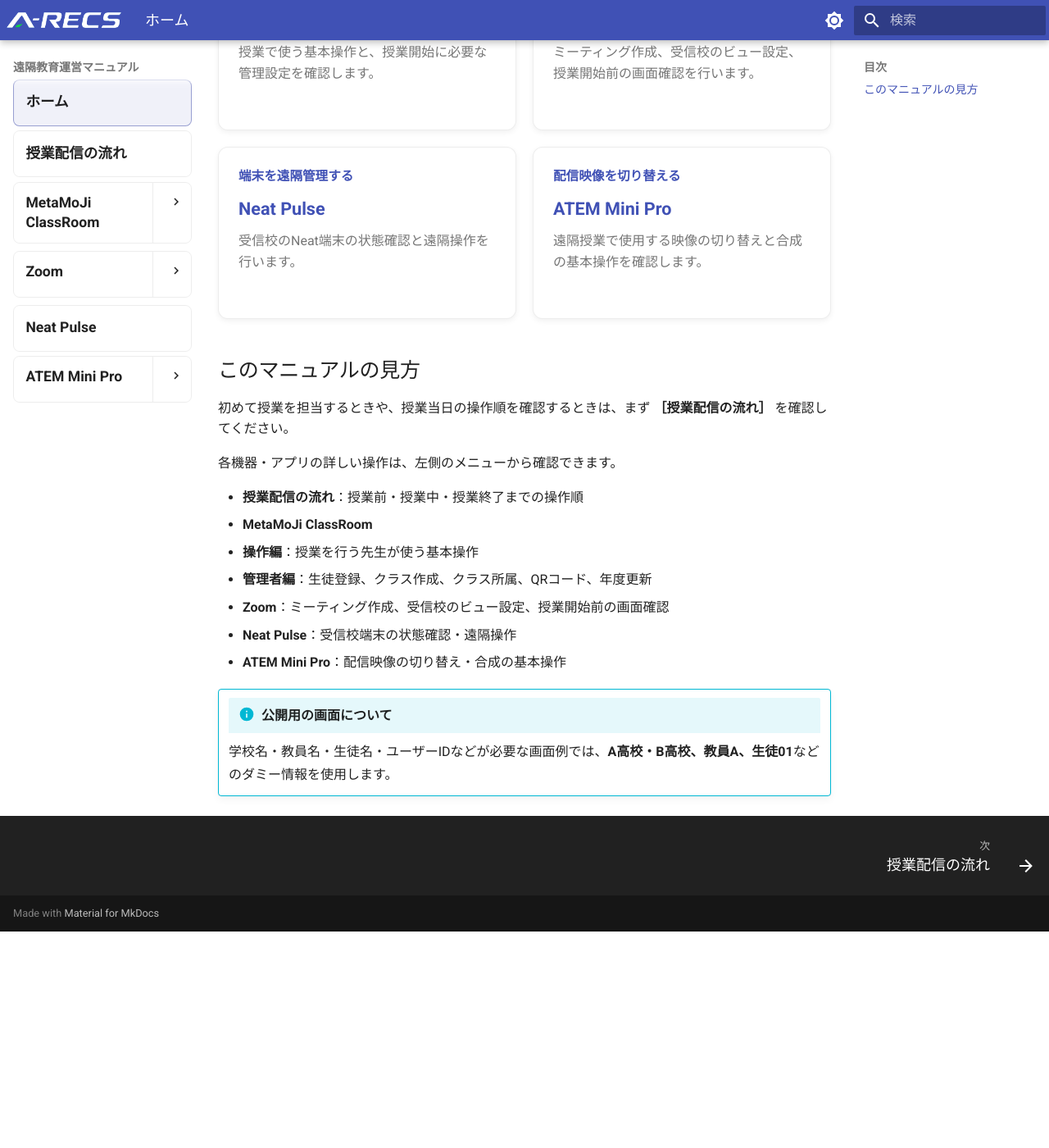
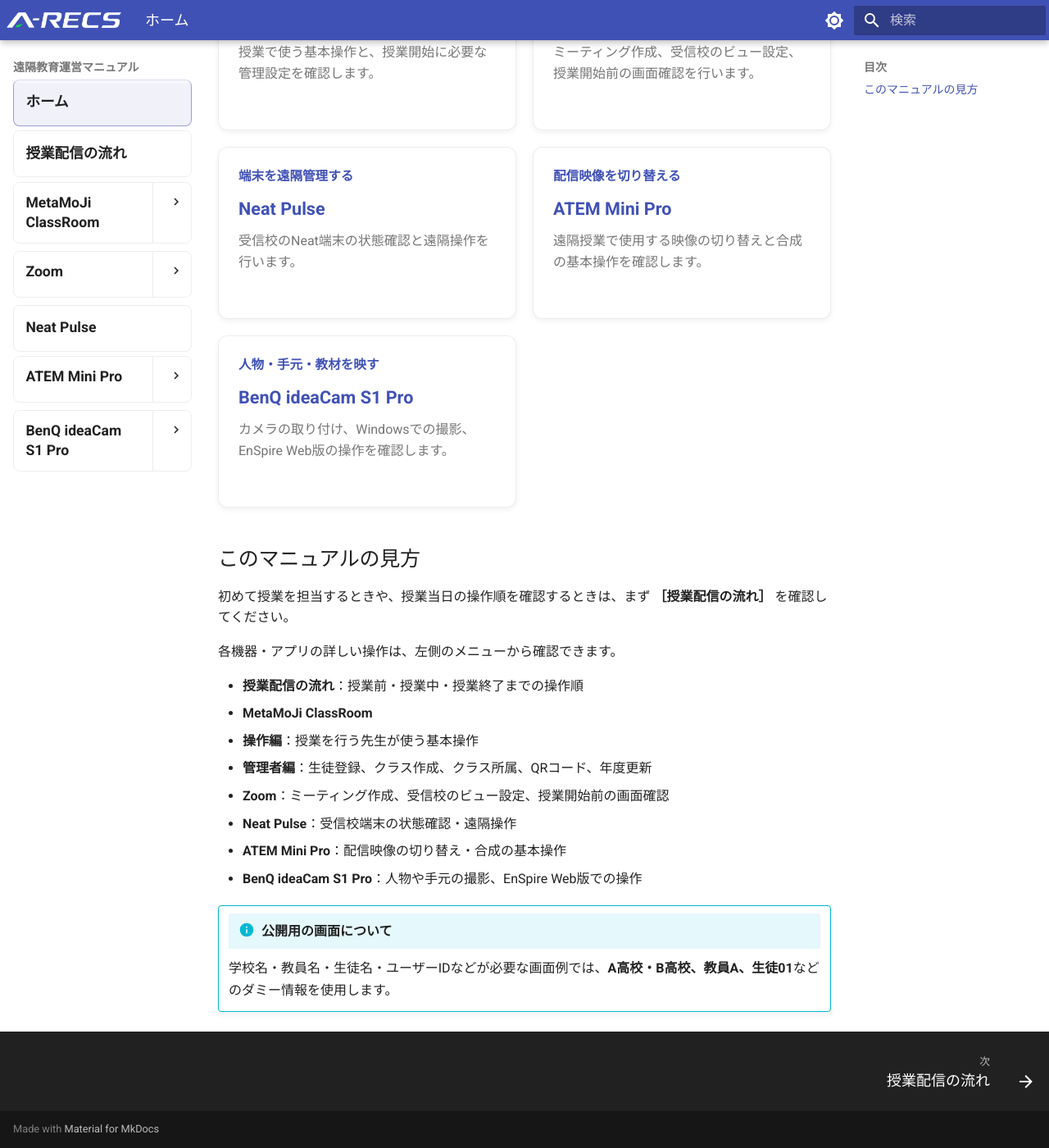
Before and after one commit to a-recs/remote-manual, an MkDocs documentation site: the page built from docs/index.md, in a window 1280 px wide and 1400 px high, scrolled down 498 px. Shown: the whole window at 82% size. Built offline with MkDocs 1.6.1 and Material for MkDocs 9.7.7, drawn with Linux system fonts in a browser that asks for light colours; before the commit the page ends 1634 px from its top, so only the background shows below that.

Commit message:
Add BenQ ideaCam S1 Pro manual

```diff
--- a/docs/index.md
+++ b/docs/index.md
@@ -32,6 +32,12 @@
     <strong>ATEM Mini Pro</strong>
     <span>遠隔授業で使用する映像の切り替えと合成の基本操作を確認します。</span>
   </a>
+
+  <a class="manual-home-card" href="benq-ideacam-s1-pro/">
+    <span class="manual-home-card__eyebrow">人物・手元・教材を映す</span>
+    <strong>BenQ ideaCam S1 Pro</strong>
+    <span>カメラの取り付け、Windowsでの撮影、EnSpire Web版の操作を確認します。</span>
+  </a>
 </div>
 
 ## このマニュアルの見方
@@ -47,6 +53,7 @@
 - **Zoom**：ミーティング作成、受信校のビュー設定、授業開始前の画面確認
 - **Neat Pulse**：受信校端末の状態確認・遠隔操作
 - **ATEM Mini Pro**：配信映像の切り替え・合成の基本操作
+- **BenQ ideaCam S1 Pro**：人物や手元の撮影、EnSpire Web版での操作
 
 !!! info "公開用の画面について"
     学校名・教員名・生徒名・ユーザーIDなどが必要な画面例では、**A高校・B高校、教員A、生徒01**などのダミー情報を使用します。
--- a/mkdocs.yml
+++ b/mkdocs.yml
@@ -34,6 +34,11 @@ nav:
       - はじめに: atem-mini-pro/intro.md
       - ATEM本体操作: atem-mini-pro/operation.md
       - ATEM Software Control: atem-mini-pro/software-control.md
+  - BenQ ideaCam S1 Pro:
+      - benq-ideacam-s1-pro/index.md
+      - はじめに: benq-ideacam-s1-pro/intro.md
+      - 基本操作: benq-ideacam-s1-pro/operation.md
+      - EnSpire Web版: benq-ideacam-s1-pro/enspire-web.md
 
 theme:
   name: material
```
Also changed, not shown: docs/benq-ideacam-s1-pro/enspire-web.md (added, +60 -0 lines), docs/benq-ideacam-s1-pro/index.md (added, +20 -0 lines), docs/benq-ideacam-s1-pro/intro.md (added, +31 -0 lines), docs/benq-ideacam-s1-pro/operation.md (added, +71 -0 lines).
